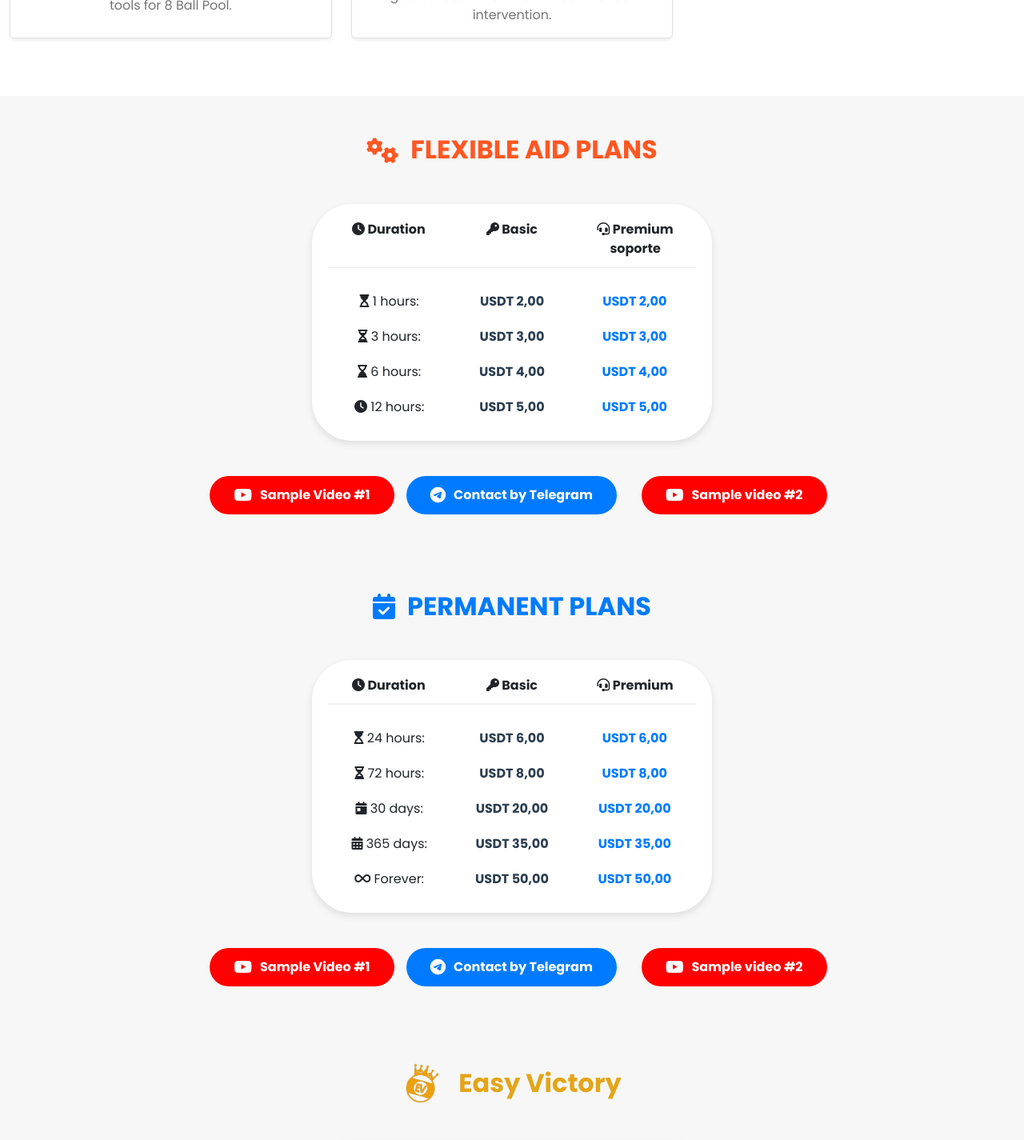
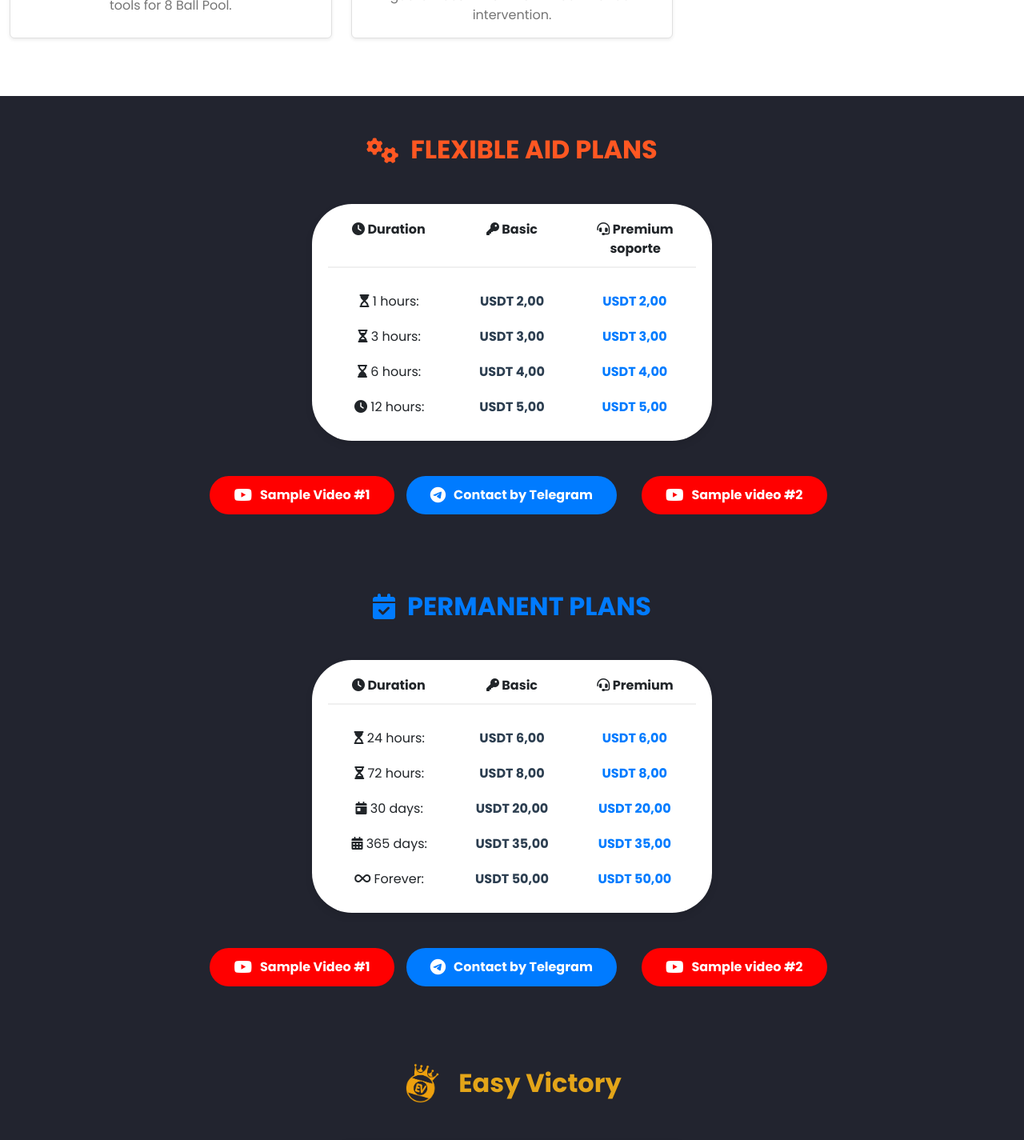
Before and after one commit to Bons18/GLOBALSTORE, a React (Vite) app: page / in a window 1280 px wide. Shown: the part 1440-2865 px from the top of the page at 80% size. Built offline with nearby package versions, Linux system fonts and the light colour scheme.

Commit message:
Update-Colors

```diff
--- a/src/styles/inicio.css
+++ b/src/styles/inicio.css
@@ -350,7 +350,7 @@
 }
 
 #planes-flexibles {
-  background-color: #f7f7f7;
+  background-color: rgb(34, 36, 47);
   padding-top: 50px;
   padding-bottom: 50px;
 }
@@ -528,7 +528,7 @@
 }
 
 #planes-permanentes {
-  background-color: #f7f7f7;
+  background-color: rgb(34, 36, 47)  ;
   padding-top: 50px;
   padding-bottom: 50px;
 }
```
